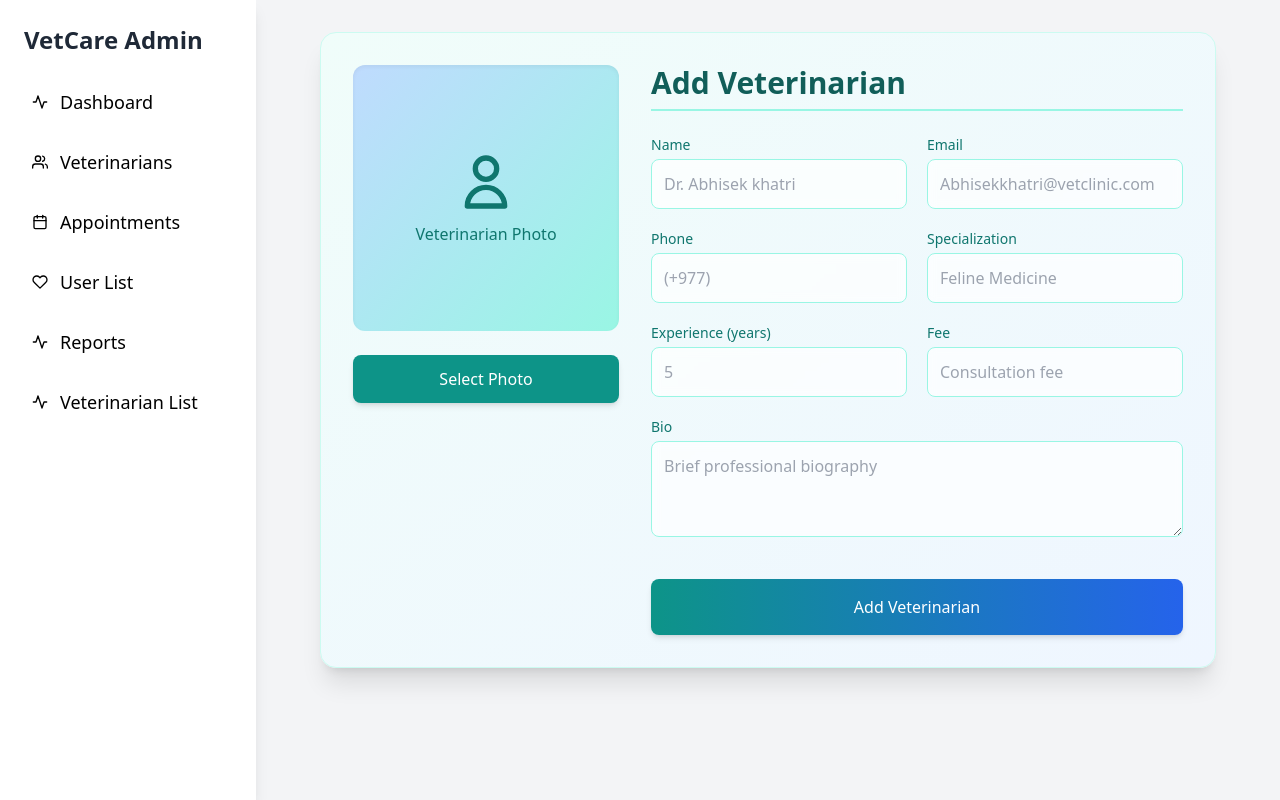
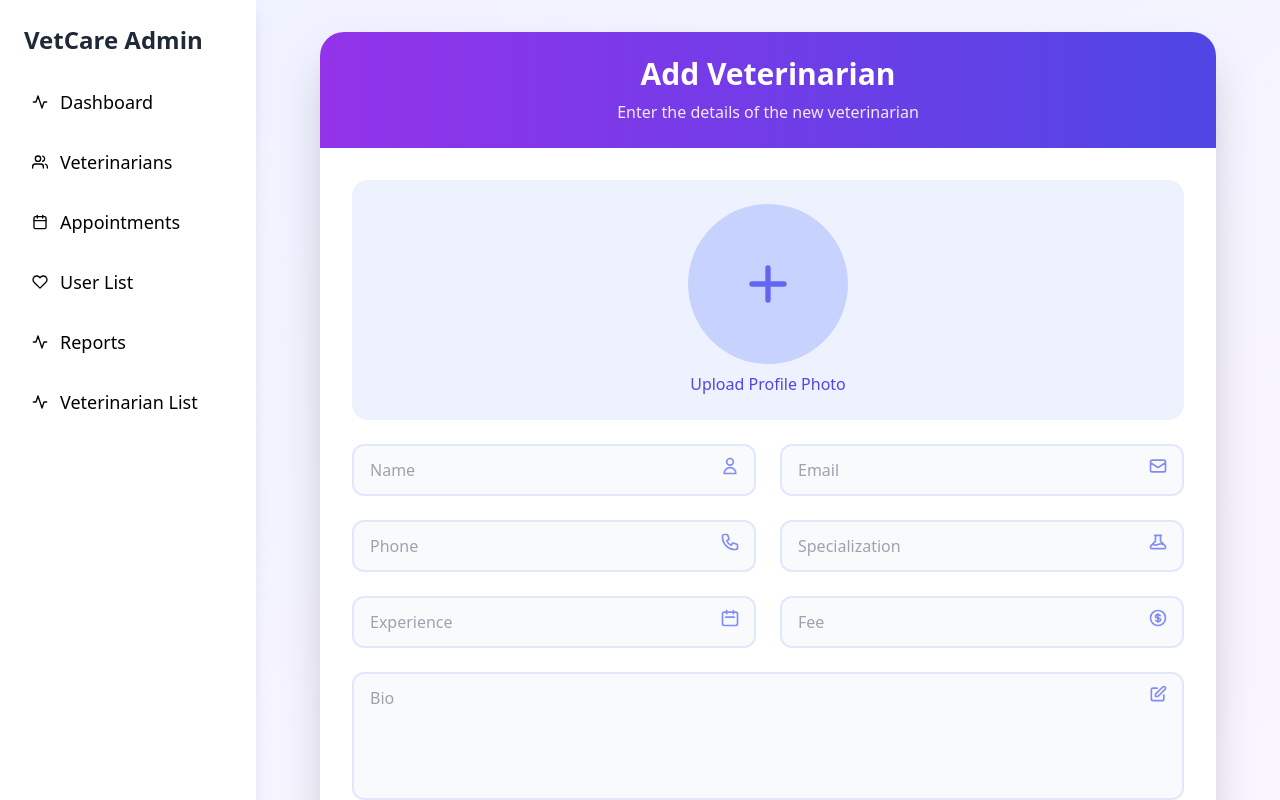
Before and after one commit to Devraj-098765/vet_project_frontend, a React (Vite) app: page /AddVet in a window 1280 px wide. Built offline with nearby package versions, Linux system fonts and the light colour scheme; no server answers.

Commit message:
refactor: enhance user and veterinarian data handling in hooks and components

```diff
--- a/src/component/admin/AddVet/AddVet.jsx
+++ b/src/component/admin/AddVet/AddVet.jsx
@@ -11,7 +11,7 @@ const AdminAddVeterinarian = () => {
     const file = e.target.files[0];
 
     if (file) {
-      setValue("photo", file);
+      setValue("image", file);
       setPhotoPreview(URL.createObjectURL(file));
     }
   };
@@ -26,7 +26,7 @@ const AdminAddVeterinarian = () => {
       formData.append("experience", data.experience);
       formData.append("bio", data.bio);
       formData.append("fee", data.fee);
-      formData.append("photo", data.photo);
+      formData.append("image", data.image);
 
       const response = await fetch("http://localhost:3001/api/veterinarians", {
         method: "POST",
@@ -47,78 +47,159 @@ const AdminAddVeterinarian = () => {
   };
 
   return (
-    <div className="flex h-screen bg-gray-100">
-      {/* Sidebar */}
+    <div className="flex h-screen bg-gradient-to-br from-indigo-50 to-purple-50">
       <AdminNavbar />
       <div className="flex-1 p-8 overflow-auto">
-        <div className="max-w-4xl mx-auto bg-gradient-to-br from-teal-50 to-blue-50 p-8 rounded-2xl shadow-xl border border-teal-100">
-          <div className="flex flex-col md:flex-row gap-8">
-            {/* Left side - Photo upload */}
-            <div className="w-full md:w-1/3 flex flex-col items-center justify-start gap-6">
-              <div className="relative w-full aspect-square rounded-xl overflow-hidden bg-gradient-to-tl from-teal-200 to-blue-200 flex items-center justify-center shadow-inner">
+        <div className="max-w-4xl mx-auto bg-white p-0 rounded-3xl shadow-2xl overflow-hidden">
+          <div className="bg-gradient-to-r from-purple-600 to-indigo-600 p-6">
+            <h2 className="text-3xl font-bold text-white text-center">Add Veterinarian</h2>
+            <p className="text-purple-100 text-center mt-2">Enter the details of the new veterinarian</p>
+          </div>
+
+          <form onSubmit={handleSubmit(onSubmit)} className="grid grid-cols-1 md:grid-cols-2 gap-6 p-8">
+            <div className="space-y-2 md:col-span-2 flex flex-col items-center justify-center bg-indigo-50 p-6 rounded-2xl">
               {photoPreview ? (
-                  <img src={photoPreview} alt="Preview" className="w-full h-full object-cover" />
+                <div className="relative">
+                  <img
+                    src={photoPreview}
+                    alt="Preview"
+                    className="w-40 h-40 rounded-full object-cover border-4 border-indigo-300 shadow-lg"
+                  />
+                  <div className="absolute -bottom-3 -right-3 bg-purple-600 rounded-full p-2 shadow-lg">
+                    <label htmlFor="file-upload" className="cursor-pointer">
+                      <svg xmlns="http://www.w3.org/2000/svg" className="h-6 w-6 text-white" fill="none" viewBox="0 0 24 24" stroke="currentColor">
+                        <path strokeLinecap="round" strokeLinejoin="round" strokeWidth={2} d="M3 9a2 2 0 012-2h.93a2 2 0 001.664-.89l.812-1.22A2 2 0 0110.07 4h3.86a2 2 0 011.664.89l.812 1.22A2 2 0 0018.07 7H19a2 2 0 012 2v9a2 2 0 01-2 2H5a2 2 0 01-2-2V9z" />
+                        <path strokeLinecap="round" strokeLinejoin="round" strokeWidth={2} d="M15 13a3 3 0 11-6 0 3 3 0 016 0z" />
+                      </svg>
+                    </label>
+                  </div>
+                </div>
               ) : (
-                  <div className="text-teal-700 text-center p-4">
-                    <svg xmlns="http://www.w3.org/2000/svg" className="h-16 w-16 mx-auto mb-2" fill="none" viewBox="0 0 24 24" stroke="currentColor">
-                      <path strokeLinecap="round" strokeLinejoin="round" strokeWidth={2} d="M16 7a4 4 0 11-8 0 4 4 0 018 0zM12 14a7 7 0 00-7 7h14a7 7 0 00-7-7z" />
+                <div className="w-40 h-40 rounded-full bg-indigo-200 flex items-center justify-center">
+                  <label htmlFor="file-upload" className="cursor-pointer">
+                    <svg xmlns="http://www.w3.org/2000/svg" className="h-16 w-16 text-indigo-500" fill="none" viewBox="0 0 24 24" stroke="currentColor">
+                      <path strokeLinecap="round" strokeLinejoin="round" strokeWidth={2} d="M12 6v6m0 0v6m0-6h6m-6 0H6" />
                     </svg>
-                    <p>Veterinarian Photo</p>
+                  </label>
                 </div>
               )}
-              </div>
-
-              <label className="w-full cursor-pointer">
-                <div className="py-3 px-4 bg-teal-600 hover:bg-teal-700 text-white rounded-lg text-center transition-all duration-200 shadow-md hover:shadow-lg">
-                  Select Photo
-                </div>
-                <input type="file" accept="image/*" onChange={handleFileChange} className="hidden" />
-              </label>
-            </div>
-
-            {/* Right side - Form fields */}
-            <div className="w-full md:w-2/3">
-              <h2 className="text-3xl font-bold mb-6 text-teal-800 border-b-2 border-teal-200 pb-2">Add Veterinarian</h2>
-              <form onSubmit={handleSubmit(onSubmit)} className="space-y-5">
-                <div className="grid grid-cols-1 md:grid-cols-2 gap-5">
-                  <div className="relative">
-                    <label className="block text-sm font-medium text-teal-700 mb-1">Name</label>
-                    <input {...register("name")} placeholder="Dr. Abhisek khatri" className="w-full p-3 bg-white/70 backdrop-blur-sm border border-teal-200 rounded-lg focus:ring-2 focus:ring-teal-500 focus:border-transparent outline-none transition" required />
+              <input
+                id="file-upload"
+                type="file"
+                accept="image/*"
+                onChange={handleFileChange}
+                className="hidden"
+              />
+              <p className="text-indigo-600 font-medium">Upload Profile Photo</p>
             </div>
 
             <div className="relative">
-                    <label className="block text-sm font-medium text-teal-700 mb-1">Email</label>
-                    <input {...register("email")} type="email" placeholder="Abhisekkhatri@vetclinic.com" className="w-full p-3 bg-white/70 backdrop-blur-sm border border-teal-200 rounded-lg focus:ring-2 focus:ring-teal-500 focus:border-transparent outline-none transition" required />
+              <input
+                {...register("name")}
+                placeholder="Name"
+                required
+                className="w-full px-4 py-3 bg-gray-50 rounded-xl border-2 border-indigo-100 focus:border-indigo-500 focus:ring-0 outline-none transition-all"
+              />
+              <div className="absolute top-3 right-4 text-indigo-400">
+                <svg xmlns="http://www.w3.org/2000/svg" className="h-5 w-5" fill="none" viewBox="0 0 24 24" stroke="currentColor">
+                  <path strokeLinecap="round" strokeLinejoin="round" strokeWidth={2} d="M16 7a4 4 0 11-8 0 4 4 0 018 0zM12 14a7 7 0 00-7 7h14a7 7 0 00-7-7z" />
+                </svg>
+              </div>
             </div>
 
             <div className="relative">
-                    <label className="block text-sm font-medium text-teal-700 mb-1">Phone</label>
-                    <input {...register("phone")} placeholder="(+977)" className="w-full p-3 bg-white/70 backdrop-blur-sm border border-teal-200 rounded-lg focus:ring-2 focus:ring-teal-500 focus:border-transparent outline-none transition" required />
+              <input
+                {...register("email")}
+                placeholder="Email"
+                required
+                type="email"
+                className="w-full px-4 py-3 bg-gray-50 rounded-xl border-2 border-indigo-100 focus:border-indigo-500 focus:ring-0 outline-none transition-all"
+              />
+              <div className="absolute top-3 right-4 text-indigo-400">
+                <svg xmlns="http://www.w3.org/2000/svg" className="h-5 w-5" fill="none" viewBox="0 0 24 24" stroke="currentColor">
+                  <path strokeLinecap="round" strokeLinejoin="round" strokeWidth={2} d="M3 8l7.89 5.26a2 2 0 002.22 0L21 8M5 19h14a2 2 0 002-2V7a2 2 0 00-2-2H5a2 2 0 00-2 2v10a2 2 0 002 2z" />
+                </svg>
+              </div>
             </div>
 
             <div className="relative">
-                    <label className="block text-sm font-medium text-teal-700 mb-1">Specialization</label>
-                    <input {...register("specialization")} placeholder="Feline Medicine" className="w-full p-3 bg-white/70 backdrop-blur-sm border border-teal-200 rounded-lg focus:ring-2 focus:ring-teal-500 focus:border-transparent outline-none transition" required />
+              <input
+                {...register("phone")}
+                placeholder="Phone"
+                required
+                className="w-full px-4 py-3 bg-gray-50 rounded-xl border-2 border-indigo-100 focus:border-indigo-500 focus:ring-0 outline-none transition-all"
+              />
+              <div className="absolute top-3 right-4 text-indigo-400">
+                <svg xmlns="http://www.w3.org/2000/svg" className="h-5 w-5" fill="none" viewBox="0 0 24 24" stroke="currentColor">
+                  <path strokeLinecap="round" strokeLinejoin="round" strokeWidth={2} d="M3 5a2 2 0 012-2h3.28a1 1 0 01.948.684l1.498 4.493a1 1 0 01-.502 1.21l-2.257 1.13a11.042 11.042 0 005.516 5.516l1.13-2.257a1 1 0 011.21-.502l4.493 1.498a1 1 0 01.684.949V19a2 2 0 01-2 2h-1C9.716 21 3 14.284 3 6V5z" />
+                </svg>
+              </div>
             </div>
 
             <div className="relative">
-                    <label className="block text-sm font-medium text-teal-700 mb-1">Experience (years)</label>
-                    <input {...register("experience")} placeholder="5" className="w-full p-3 bg-white/70 backdrop-blur-sm border border-teal-200 rounded-lg focus:ring-2 focus:ring-teal-500 focus:border-transparent outline-none transition" required />
+              <input
+                {...register("specialization")}
+                placeholder="Specialization"
+                required
+                className="w-full px-4 py-3 bg-gray-50 rounded-xl border-2 border-indigo-100 focus:border-indigo-500 focus:ring-0 outline-none transition-all"
+              />
+              <div className="absolute top-3 right-4 text-indigo-400">
+                <svg xmlns="http://www.w3.org/2000/svg" className="h-5 w-5" fill="none" viewBox="0 0 24 24" stroke="currentColor">
+                  <path strokeLinecap="round" strokeLinejoin="round" strokeWidth={2} d="M19.428 15.428a2 2 0 00-1.022-.547l-2.387-.477a6 6 0 00-3.86.517l-.318.158a6 6 0 01-3.86.517L6.05 15.21a2 2 0 00-1.806.547M8 4h8l-1 1v5.172a2 2 0 00.586 1.414l5 5c1.26 1.26.367 3.414-1.415 3.414H4.828c-1.782 0-2.674-2.154-1.414-3.414l5-5A2 2 0 009 10.172V5L8 4z" />
+                </svg>
+              </div>
             </div>
 
             <div className="relative">
-                    <label className="block text-sm font-medium text-teal-700 mb-1">Fee</label>
-                    <input {...register("fee")} placeholder="Consultation fee" className="w-full p-3 bg-white/70 backdrop-blur-sm border border-teal-200 rounded-lg focus:ring-2 focus:ring-teal-500 focus:border-transparent outline-none transition" required />
-                  </div>
-
-                  <div className="relative md:col-span-2">
-                    <label className="block text-sm font-medium text-teal-700 mb-1">Bio</label>
-                    <textarea {...register("bio")} placeholder="Brief professional biography" className="w-full p-3 bg-white/70 backdrop-blur-sm border border-teal-200 rounded-lg focus:ring-2 focus:ring-teal-500 focus:border-transparent outline-none transition h-24" required></textarea>
+              <input
+                {...register("experience")}
+                placeholder="Experience"
+                required
+                className="w-full px-4 py-3 bg-gray-50 rounded-xl border-2 border-indigo-100 focus:border-indigo-500 focus:ring-0 outline-none transition-all"
+              />
+              <div className="absolute top-3 right-4 text-indigo-400">
+                <svg xmlns="http://www.w3.org/2000/svg" className="h-5 w-5" fill="none" viewBox="0 0 24 24" stroke="currentColor">
+                  <path strokeLinecap="round" strokeLinejoin="round" strokeWidth={2} d="M8 7V3m8 4V3m-9 8h10M5 21h14a2 2 0 002-2V7a2 2 0 00-2-2H5a2 2 0 00-2 2v12a2 2 0 002 2z" />
+                </svg>
               </div>
             </div>
 
-                <div className="pt-4">
-                  <button type="submit" className="w-full p-4 bg-gradient-to-r from-teal-600 to-blue-600 hover:from-teal-700 hover:to-blue-700 text-white font-medium rounded-lg shadow-md hover:shadow-lg transition-all duration-200 transform hover:-translate-y-1">
+            <div className="relative">
+              <input
+                {...register("fee")}
+                placeholder="Fee"
+                required
+                className="w-full px-4 py-3 bg-gray-50 rounded-xl border-2 border-indigo-100 focus:border-indigo-500 focus:ring-0 outline-none transition-all"
+              />
+              <div className="absolute top-3 right-4 text-indigo-400">
+                <svg xmlns="http://www.w3.org/2000/svg" className="h-5 w-5" fill="none" viewBox="0 0 24 24" stroke="currentColor">
+                  <path strokeLinecap="round" strokeLinejoin="round" strokeWidth={2} d="M12 8c-1.657 0-3 .895-3 2s1.343 2 3 2 3 .895 3 2-1.343 2-3 2m0-8c1.11 0 2.08.402 2.599 1M12 8V7m0 1v8m0 0v1m0-1c-1.11 0-2.08-.402-2.599-1M21 12a9 9 0 11-18 0 9 9 0 0118 0z" />
+                </svg>
+              </div>
+            </div>
+
+            <div className="md:col-span-2 relative">
+              <textarea
+                {...register("bio")}
+                placeholder="Bio"
+                required
+                className="w-full px-4 py-3 bg-gray-50 rounded-xl border-2 border-indigo-100 focus:border-indigo-500 focus:ring-0 outline-none transition-all h-32 resize-none"
+              ></textarea>
+              <div className="absolute top-3 right-4 text-indigo-400">
+                <svg xmlns="http://www.w3.org/2000/svg" className="h-5 w-5" fill="none" viewBox="0 0 24 24" stroke="currentColor">
+                  <path strokeLinecap="round" strokeLinejoin="round" strokeWidth={2} d="M11 5H6a2 2 0 00-2 2v11a2 2 0 002 2h11a2 2 0 002-2v-5m-1.414-9.414a2 2 0 112.828 2.828L11.828 15H9v-2.828l8.586-8.586z" />
+                </svg>
+              </div>
+            </div>
+
+            <div className="md:col-span-2">
+              <button
+                type="submit"
+                className="w-full bg-gradient-to-r from-purple-600 to-indigo-600 text-white py-4 px-8 rounded-xl font-bold text-lg hover:from-purple-700 hover:to-indigo-700 transition-all shadow-lg flex items-center justify-center gap-2"
+              >
+                <svg xmlns="http://www.w3.org/2000/svg" className="h-6 w-6" fill="none" viewBox="0 0 24 24" stroke="currentColor">
+                  <path strokeLinecap="round" strokeLinejoin="round" strokeWidth={2} d="M18 9v3m0 0v3m0-3h3m-3 0h-3m-2-5a4 4 0 11-8 0 4 4 0 018 0zM3 20a6 6 0 0112 0v1H3v-1z" />
+                </svg>
                 Add Veterinarian
               </button>
             </div>
@@ -126,8 +207,6 @@ const AdminAddVeterinarian = () => {
         </div>
       </div>
     </div>
-      </div>
-    </div>
   );
 };
 
--- a/src/component/admin/AddVet/VeterinarianList.jsx
+++ b/src/component/admin/AddVet/VeterinarianList.jsx
@@ -1,40 +1,60 @@
 import React, { useEffect, useState } from "react";
+import AdminNavbar from "../AdminNavbar";
 
-const VeterinarianList = () => {
+const AdminVeterinarianList = () => {
   const [veterinarians, setVeterinarians] = useState([]);
+  const [loading, setLoading] = useState(true);
+  const [error, setError] = useState(null);
 
   useEffect(() => {
-    fetch("http://localhost:3001/api/veterinarians/list")
-      .then((res) => res.json())
-      .then((data) => setVeterinarians(data))
-      .catch((error) => console.error("Error fetching veterinarians:", error));
+    fetch("http://localhost:3001/api/veterinarians")
+      .then((res) => {
+        if (!res.ok) throw new Error("Failed to fetch data");
+        return res.json();
+      })
+      .then((data) => {
+        setVeterinarians(data);
+        setLoading(false);
+      })
+      .catch((error) => {
+        setError(error.message);
+        setLoading(false);
+      });
   }, []);
 
+  if (loading) return <p className="text-center text-gray-600">Loading veterinarians...</p>;
+  if (error) return <p className="text-center text-red-500">Error: {error}</p>;
+
   return (
-    <div className="p-6">
-      <h2 className="text-3xl font-bold mb-4">Veterinarian List</h2>
-      <table className="w-full border-collapse border">
-        <thead>
-          <tr>
-            <th className="border p-2">Name</th>
-            <th className="border p-2">Email</th>
-            <th className="border p-2">Experience</th>
-            <th className="border p-2">Fee</th>
-          </tr>
-        </thead>
-        <tbody>
+    <div className="flex h-screen bg-gradient-to-r from-purple-100 to-blue-100">
+      <AdminNavbar />
+      <div className="p-8 w-full overflow-y-auto">
+        <h2 className="text-3xl font-bold mb-6 text-center text-purple-800">Veterinarian Directory</h2>
+
+        <div className="grid grid-cols-1 md:grid-cols-2 lg:grid-cols-3 gap-6">
           {veterinarians.map((vet) => (
-            <tr key={vet._id}>
-              <td className="border p-2">{vet.name}</td>
-              <td className="border p-2">{vet.email}</td>
-              <td className="border p-2">{vet.experience} years</td>
-              <td className="border p-2">${vet.fee}</td>
-            </tr>
+            <div key={vet._id} className="bg-white rounded-xl shadow-lg p-6 flex flex-col items-center text-center">
+              <img
+                src={`http://localhost:3001${vet.image}`}
+                alt={vet.name}
+                className="w-32 h-32 rounded-full border-2 border-purple-500 object-cover"
+              />
+              <h3 className="text-xl font-semibold text-purple-700 mt-3">{vet.name}</h3>
+              <div className="bg-purple-100 px-3 py-1 rounded-full mt-2">
+                <p className="text-purple-700 text-sm">{vet.specialization}</p>
+              </div>
+              <p className="text-gray-500 mt-2">{vet.experience} years experience</p>
+              <p className="text-gray-700 font-medium mt-1">Fee: ${vet.fee}</p>
+              <p className="text-gray-500 text-sm mt-3 line-clamp-3">{vet.bio}</p>
+              <button className="mt-4 px-4 py-2 bg-purple-600 text-white rounded-lg hover:bg-purple-700 transition-colors">
+                View Profile
+              </button>
+            </div>
           ))}
-        </tbody>
-      </table>
+        </div>
+      </div>
     </div>
   );
 };
 
-export default VeterinarianList;
+export default AdminVeterinarianList;
```
Also changed, not shown: src/component/admin/Userlist/UserList.jsx (+15 -13 lines), src/hooks/useSignup.js (+19 -2 lines). Lines whose indentation alone changed are shown as unchanged.
